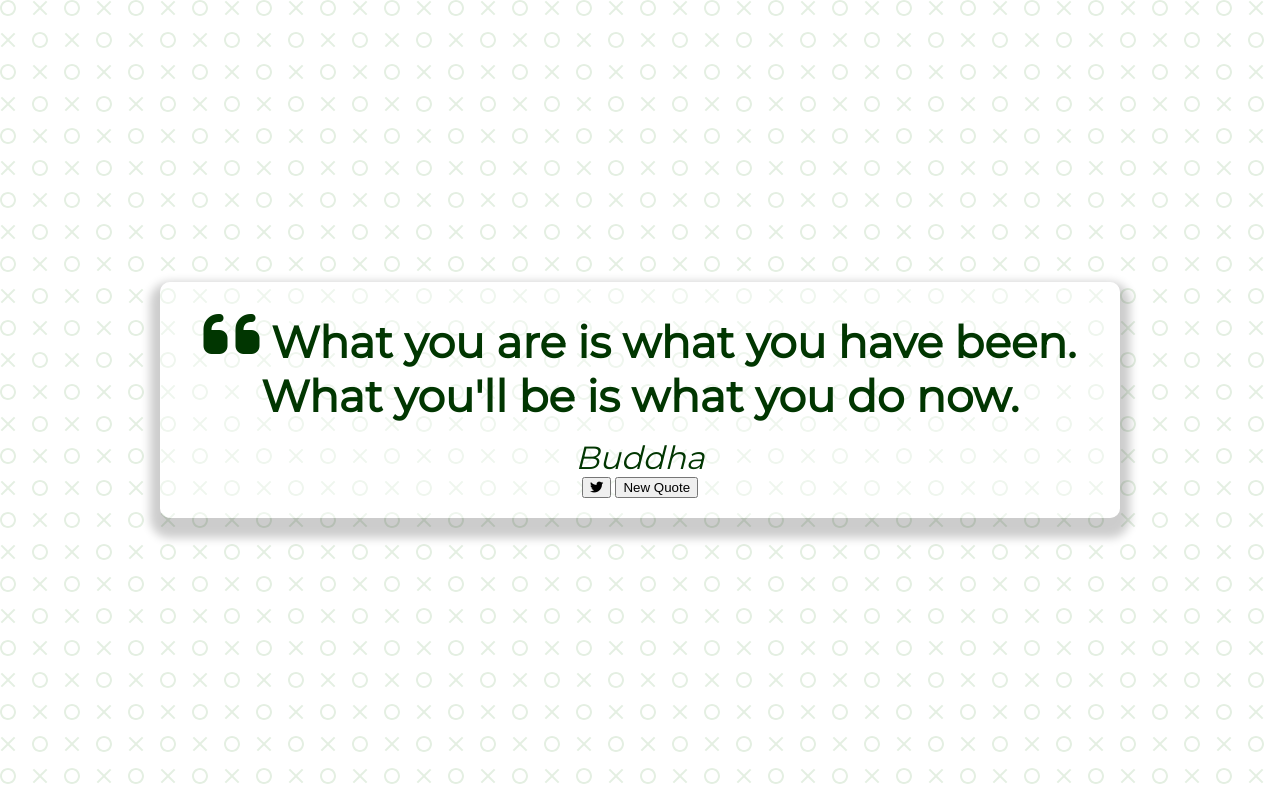
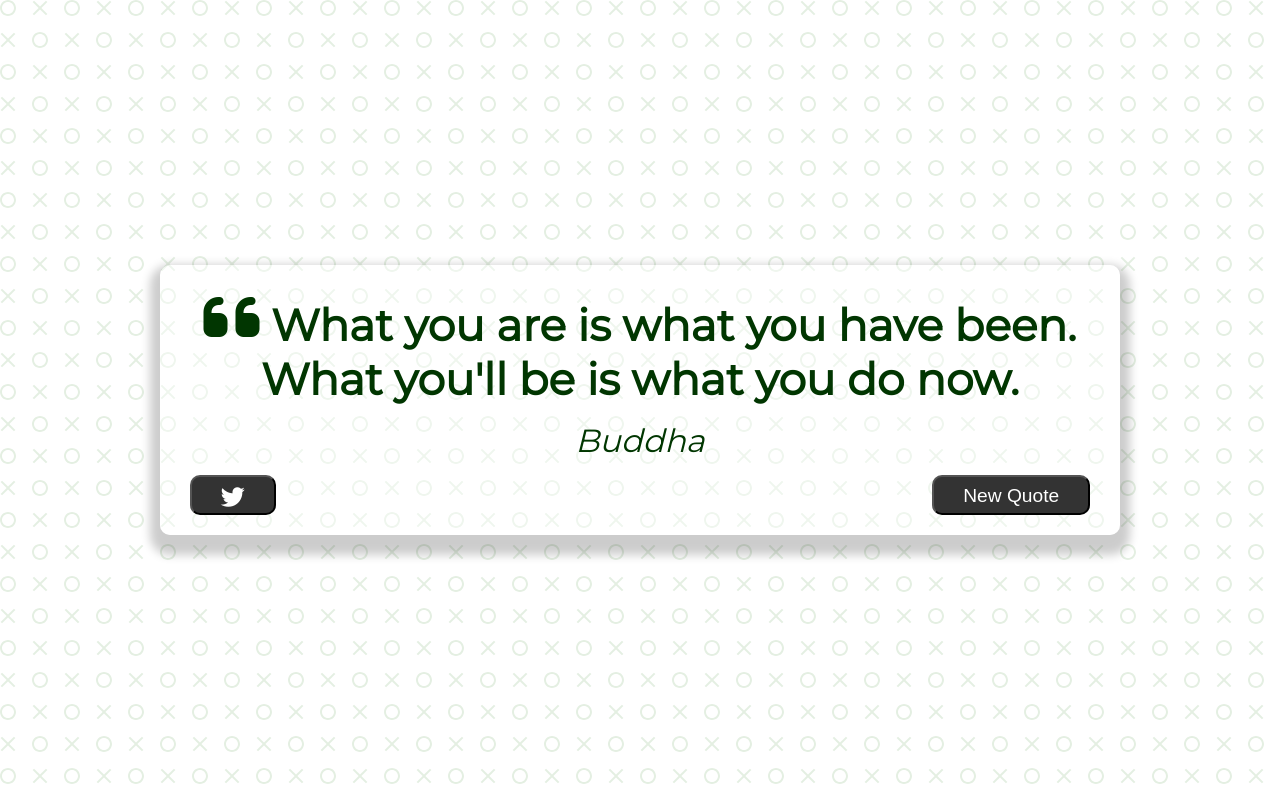
Before and after one commit to balonzo17/quote-generator, a plain HTML site: page index.html in a window 1280 px wide. Drawn offline with Linux system fonts and the light colour scheme.

Commit message:
styling buttons and hovering

```diff
--- a/style.css
+++ b/style.css
@@ -45,6 +45,41 @@ body {
     font-style: italic;
 }
 
+.button-container {
+    margin-top: 15px;
+    display: flex;
+    justify-content: space-between;
+
+}
+
+button {
+    cursor: pointer;
+    font-size: 1.2rem;
+    height: 2.5rem;
+    border-radius: 10px;
+    color: #ffffff;
+    background: #333;
+    outline: none;
+    padding: 0.5rem 1.8rem;
+    box-shadow: 0 0.3rem rgba(121, 121, 121, 0,65);
+}
+
+button:hover {
+    filter: brightness(110%);
+}
+
+button:active {
+    transform: translate(0, 0.3rem);
+    box-shadow: 0 0.1rem rgba(255, 255, 255, 0.65);
+}
+
+.twitter-button:hover {
+    color: #38a1f3;
+}
+
+.fa-twitter {
+    font-size: 1.5rem;
+}
 /* Media Query: Tablet or Smaller */
 @media screen and (max-width: 1000px) {
     .quote-container {
```
